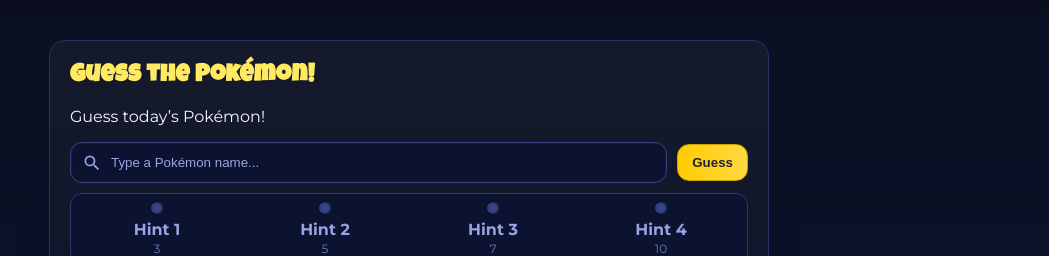
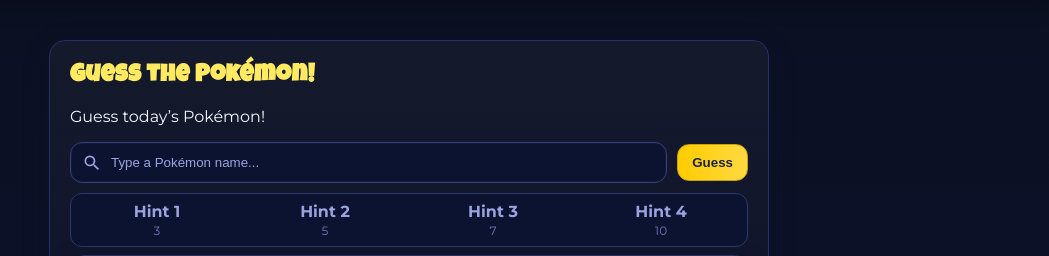
Before and after one commit to BVSTSirop/PokemonGames, a Flask app: page /daily in a window 1280 px wide. Shown: the part 85-341 px from the top of the page, without its empty margins (231-1280 px from the left). Run offline with Flask 3, Linux system fonts and the light colour scheme; data that the repository does not hold is empty.

Commit message:
refactor: changed hint display

```diff
--- a/static/daily.js
+++ b/static/daily.js
@@ -529,37 +529,37 @@
       const name = state.answer || '';
       const meta = state.meta || {};
       if (level === 1){
-        // Generation first
+        // Generation first (value only)
         if (!meta.generation) return false;
         const wrap = document.createElement('div');
         wrap.dataset.hint = 'generation';
-        wrap.textContent = t ? t('hints.gen', { n: meta.generation }) : `Gen: ${meta.generation}`;
+        wrap.textContent = String(meta.generation);
+        try { wrap.setAttribute('aria-label', t ? t('hints.gen', { n: meta.generation }) : `Gen: ${meta.generation}`); } catch(_) {}
         panel.appendChild(wrap);
       } else if (level === 2){
         if (!meta.color) return false;
         const wrap = document.createElement('div');
         wrap.dataset.hint = 'color';
-        wrap.textContent = t ? t('hints.color', { color: meta.color }) : `Color: ${meta.color}`;
+        try { const c = String(meta.color||''); wrap.textContent = c ? (c.charAt(0).toUpperCase()+c.slice(1)) : c; } catch(_) { wrap.textContent = String(meta.color); }
+        try { wrap.setAttribute('aria-label', t ? t('hints.color', { color: meta.color }) : `Color: ${meta.color}`); } catch(_) {}
         panel.appendChild(wrap);
       } else if (level === 3){
-        // Starts with becomes third
+        // Starts with becomes third (value only)
         if (!name) return false;
         const first = name.trim().charAt(0) || '?';
         const wrap = document.createElement('div');
         wrap.dataset.hint = 'first';
-        wrap.textContent = t ? t('hints.first', { letter: first }) : `Starts with ${first}`;
+        wrap.textContent = String(first).toUpperCase();
+        try { wrap.setAttribute('aria-label', t ? t('hints.first', { letter: first }) : `Starts with ${first}`); } catch(_) {}
         panel.appendChild(wrap);
       } else if (level === 4){
         if (!meta.sprite) return false;
         const wrap = document.createElement('div');
         wrap.dataset.hint = 'silhouette';
-        const label = document.createElement('div');
-        label.textContent = t ? t('hints.silhouette') : 'Silhouette';
         const thumb = document.createElement('div');
         thumb.className = 'silhouette-thumb';
         thumb.style.backgroundImage = `url(${meta.sprite})`;
-        thumb.setAttribute('aria-label', label.textContent);
-        wrap.appendChild(label);
+        try { thumb.setAttribute('aria-label', t ? t('aria.hint.silhouette') : 'Silhouette hint'); } catch(_) {}
         wrap.appendChild(thumb);
         panel.appendChild(wrap);
       } else { return false; }
@@ -584,7 +584,8 @@
               if (!meta || !meta.generation) return null;
               const wrap = document.createElement('div');
               wrap.dataset.hint = 'generation';
-              wrap.textContent = (typeof t==='function') ? t('hints.gen', { n: meta.generation }) : `Gen: ${meta.generation}`;
+              wrap.textContent = String(meta.generation);
+              try { wrap.setAttribute('aria-label', (typeof t==='function') ? t('hints.gen', { n: meta.generation }) : `Gen: ${meta.generation}`); } catch(_) {}
               return wrap;
             },
             2: () => {
@@ -592,7 +593,8 @@
               if (!meta || !meta.color) return null;
               const wrap = document.createElement('div');
               wrap.dataset.hint = 'color';
-              wrap.textContent = (typeof t==='function') ? t('hints.color', { color: meta.color }) : `Color: ${meta.color}`;
+              try { const c = String(meta.color||''); wrap.textContent = c ? (c.charAt(0).toUpperCase()+c.slice(1)) : c; } catch(_) { wrap.textContent = String(meta.color); }
+              try { wrap.setAttribute('aria-label', (typeof t==='function') ? t('hints.color', { color: meta.color }) : `Color: ${meta.color}`); } catch(_) {}
               return wrap;
             },
             3: () => {
@@ -601,7 +603,8 @@
               const first = name.trim().charAt(0) || '?';
               const wrap = document.createElement('div');
               wrap.dataset.hint = 'first';
-              wrap.textContent = (typeof t==='function') ? t('hints.first', { letter: first }) : `Starts with ${first}`;
+              wrap.textContent = String(first).toUpperCase();
+              try { wrap.setAttribute('aria-label', (typeof t==='function') ? t('hints.first', { letter: first }) : `Starts with ${first}`); } catch(_) {}
               return wrap;
             },
             4: () => {
@@ -609,13 +612,10 @@
               if (!meta || !meta.sprite) return null;
               const wrap = document.createElement('div');
               wrap.dataset.hint = 'silhouette';
-              const label = document.createElement('div');
-              label.textContent = (typeof t==='function') ? t('hints.silhouette') : 'Silhouette';
               const thumb = document.createElement('div');
               thumb.className = 'silhouette-thumb';
               thumb.style.backgroundImage = `url(${meta.sprite})`;
-              thumb.setAttribute('aria-label', label.textContent);
-              wrap.appendChild(label);
+              try { thumb.setAttribute('aria-label', (typeof t==='function') ? t('aria.hint.silhouette') : 'Silhouette hint'); } catch(_) {}
               wrap.appendChild(thumb);
               return wrap;
             }
--- a/static/game.js
+++ b/static/game.js
@@ -429,7 +429,10 @@
     const first = name.trim().charAt(0) || '?';
     const li = document.createElement('li');
     li.dataset.hint = 'first';
-    li.textContent = t('hints.first', { letter: first });
+    // Visible value only, capitalized
+    li.textContent = String(first).toUpperCase();
+    // Accessibility label preserves full text
+    try { li.setAttribute('aria-label', t('hints.first', { letter: first })); } catch(_) {}
     list.appendChild(li);
     state.hintLevel = Math.max(state.hintLevel || 0, 1);
     dbgHints('revealHintAt(1): appended hint', first);
@@ -440,7 +443,12 @@
     if (has('color')) { dbgHints('revealHintAt(2): already revealed'); return false; }
     const li = document.createElement('li');
     li.dataset.hint = 'color';
-    li.textContent = t('hints.color', { color: meta.color });
+    // Capitalize visible color value
+    try {
+      const c = String(meta.color || '');
+      li.textContent = c ? (c.charAt(0).toUpperCase() + c.slice(1)) : c;
+    } catch(_) { li.textContent = String(meta.color); }
+    try { li.setAttribute('aria-label', t('hints.color', { color: meta.color })); } catch(_) {}
     list.appendChild(li);
     state.hintLevel = Math.max(state.hintLevel || 0, 2);
     dbgHints('revealHintAt(2): appended color', meta.color);
@@ -451,7 +459,9 @@
     if (has('generation')) { dbgHints('revealHintAt(3): already revealed'); return false; }
     const li = document.createElement('li');
     li.dataset.hint = 'generation';
-    li.textContent = t('hints.gen', { n: meta.generation });
+    // Visible numeric value only
+    li.textContent = String(meta.generation);
+    try { li.setAttribute('aria-label', t('hints.gen', { n: meta.generation })); } catch(_) {}
     list.appendChild(li);
     state.hintLevel = Math.max(state.hintLevel || 0, 3);
     dbgHints('revealHintAt(3): appended generation', meta.generation);
@@ -462,8 +472,6 @@
     if (has('silhouette')) { dbgHints('revealHintAt(4): already revealed'); return false; }
     const li = document.createElement('li');
     li.dataset.hint = 'silhouette';
-    const label = document.createElement('div');
-    label.textContent = t('hints.silhouette');
     const thumb = document.createElement('div');
     thumb.style.width = '80px';
     thumb.style.height = '80px';
@@ -473,8 +481,7 @@
     thumb.style.backgroundPosition = 'center';
     thumb.style.filter = 'brightness(0) saturate(100%)';
     thumb.style.opacity = '0.9';
-    thumb.setAttribute('aria-label', t('hints.silhouette'));
-    li.appendChild(label);
+    try { thumb.setAttribute('aria-label', (typeof t==='function') ? t('aria.hint.silhouette') : 'Silhouette hint'); } catch(_) {}
     li.appendChild(thumb);
     list.appendChild(li);
     state.hintLevel = Math.max(state.hintLevel || 0, 4);
@@ -532,7 +539,8 @@
           if (!meta || !meta.generation) return null;
           const wrap = document.createElement('div');
           wrap.dataset.hint = 'generation';
-          wrap.textContent = t('hints.gen', { n: meta.generation });
+          wrap.textContent = String(meta.generation);
+          try { wrap.setAttribute('aria-label', (typeof t==='function') ? t('hints.gen', { n: meta.generation }) : `Gen: ${meta.generation}`); } catch(_) {}
           return wrap;
         },
         2: () => {
@@ -540,7 +548,8 @@
           if (!meta || !meta.color) return null;
           const wrap = document.createElement('div');
           wrap.dataset.hint = 'color';
-          wrap.textContent = t('hints.color', { color: meta.color });
+          try { const c = String(meta.color||''); wrap.textContent = c ? (c.charAt(0).toUpperCase()+c.slice(1)) : c; } catch(_) { wrap.textContent = String(meta.color); }
+          try { wrap.setAttribute('aria-label', (typeof t==='function') ? t('hints.color', { color: meta.color }) : `Color: ${meta.color}`); } catch(_) {}
           return wrap;
         },
         3: () => {
@@ -549,7 +558,8 @@
           const first = name.trim().charAt(0) || '?';
           const wrap = document.createElement('div');
           wrap.dataset.hint = 'first';
-          wrap.textContent = t('hints.first', { letter: first });
+          wrap.textContent = String(first).toUpperCase();
+          try { wrap.setAttribute('aria-label', (typeof t==='function') ? t('hints.first', { letter: first }) : `Starts with ${first}`); } catch(_) {}
           return wrap;
         },
         4: () => {
@@ -557,8 +567,6 @@
           if (!meta || !meta.sprite) return null;
           const wrap = document.createElement('div');
           wrap.dataset.hint = 'silhouette';
-          const label = document.createElement('div');
-          label.textContent = t('hints.silhouette');
           const thumb = document.createElement('div');
           thumb.style.width = '80px';
           thumb.style.height = '80px';
@@ -568,8 +576,7 @@
           thumb.style.backgroundPosition = 'center';
           thumb.style.filter = 'brightness(0) saturate(100%)';
           thumb.style.opacity = '0.9';
-          thumb.setAttribute('aria-label', t('hints.silhouette'));
-          wrap.appendChild(label);
+          try { thumb.setAttribute('aria-label', (typeof t==='function') ? t('aria.hint.silhouette') : 'Silhouette hint'); } catch(_) {}
           wrap.appendChild(thumb);
           return wrap;
         }
--- a/static/hints_ui.js
+++ b/static/hints_ui.js
@@ -16,6 +16,17 @@
       const arr = MAP[lang] || MAP.en;
       return arr[level-1] || ('Hint ' + String(level));
     }catch(_){ return 'Hint ' + String(level); }
+  }
+
+  function unlockedLabel(level){
+    try{
+      if (typeof t !== 'function') return null;
+      if (level === 1) return t('hints.stepLabel.gen');
+      if (level === 2) return t('hints.stepLabel.color');
+      if (level === 3) return t('hints.stepLabel.first');
+      if (level === 4) return t('hints.stepLabel.silhouette');
+      return null;
+    }catch(_){ return null; }
   }
 
   function getStepByLevel(level){
@@ -117,7 +128,11 @@
             steps.forEach(step => {
               const level = parseInt(step.getAttribute('data-level')||'0',10) || 0;
               const label = step.querySelector('.label');
-              if (label) label.textContent = stepLabel(level, forcedLang);
+              if (!label) return;
+              const isActive = step.classList.contains('active');
+              const txt = isActive ? (unlockedLabel(level) || stepLabel(level, forcedLang))
+                                   : stepLabel(level, forcedLang);
+              label.textContent = txt;
             });
           }catch(_){ }
         };
@@ -177,7 +192,15 @@
           else if (lvl === 4) can = !!meta && !!meta.sprite; // Silhouette needs an image
         } catch(_) { can = true; }
         const should = (wrong >= th) && can;
+        const wasActive = step.classList.contains('active');
         step.classList.toggle('active', !!should);
+        if (should !== wasActive) {
+          const lblEl = step.querySelector('.label');
+          if (lblEl) {
+            const txt = should ? (unlockedLabel(lvl) || stepLabel(lvl)) : stepLabel(lvl);
+            lblEl.textContent = txt;
+          }
+        }
       });
       dbg('updateTimeline wrong=', wrong);
     }catch(_){ }
--- a/static/i18n.js
+++ b/static/i18n.js
@@ -32,13 +32,19 @@
       'hud.streak': 'Streak',
       'guessed.title': 'Guessed:',
       'hints.title': 'Hints',
-      'hints.first': 'Starts with {letter}',
-      'hints.color': 'Color: {color}',
-      'hints.gen': 'Gen: {n}',
-      'hints.silhouette': 'Silhouette',
+      'hints.first': '{letter}',
+      'hints.color': '{color}',
+      'hints.gen': '{n}',
+      // aria-only key for screen readers (no visible text in UI)
+      'aria.hint.silhouette': 'Silhouette hint',
       'hints.label.first': 'Starts with',
       'hints.label.color': 'Color',
-      'hints.label.gen': 'Generation'
+      'hints.label.gen': 'Generation',
+      // Short labels for hint timeline steps once unlocked
+      'hints.stepLabel.gen': 'Gen',
+      'hints.stepLabel.color': 'Color',
+      'hints.stepLabel.first': 'Starts with',
+      'hints.stepLabel.silhouette': 'Silhouette'
     },
     es: {
       'nav.guess': 'Sprite',
@@ -71,13 +77,19 @@
       'hud.streak': 'Racha',
       'guessed.title': 'Adivinados:',
       'hints.title': 'Pistas',
-      'hints.first': 'Empieza con {letter}',
-      'hints.color': 'Color: {color}',
-      'hints.gen': 'Gen: {n}',
-      'hints.silhouette': 'Silueta',
+      'hints.first': '{letter}',
+      'hints.color': '{color}',
+      'hints.gen': '{n}',
+      // Clave solo para aria (lectores de pantalla)
+      'aria.hint.silhouette': 'Pista de silueta',
       'hints.label.first': 'Empieza con',
       'hints.label.color': 'Color',
-      'hints.label.gen': 'Generación'
+      'hints.label.gen': 'Generación',
+      // Etiquetas cortas para pasos de pistas al desbloquearse
+      'hints.stepLabel.gen': 'Gen',
+      'hints.stepLabel.color': 'Color',
+      'hints.stepLabel.first': 'Empieza con',
+      'hints.stepLabel.silhouette': 'Silueta'
     },
     fr: {
       'nav.guess': 'Sprite',
@@ -110,13 +122,19 @@
       'hud.streak': 'Série',
       'guessed.title': 'Proposés\u00A0:',
       'hints.title': 'Indices',
-      'hints.first': 'Commence par {letter}',
-      'hints.color': 'Couleur : {color}',
-      'hints.gen': 'Génération : {n}',
-      'hints.silhouette': 'Silhouette',
+      'hints.first': '{letter}',
+      'hints.color': '{color}',
+      'hints.gen': '{n}',
+      // Clé aria uniquement (lecteurs d’écran)
+      'aria.hint.silhouette': 'Indice silhouette',
       'hints.label.first': 'Commence par',
       'hints.label.color': 'Couleur',
-      'hints.label.gen': 'Génération'
+      'hints.label.gen': 'Génération',
+      // Libellés courts pour la timeline des indices
+      'hints.stepLabel.gen': 'Gén.',
+      'hints.stepLabel.color': 'Couleur',
+      'hints.stepLabel.first': 'Commence par',
+      'hints.stepLabel.silhouette': 'Silhouette'
     },
     de: {
       'nav.guess': 'Sprite',
@@ -149,13 +167,19 @@
       'hud.streak': 'Serie',
       'guessed.title': 'Geraten:',
       'hints.title': 'Hinweise',
-      'hints.first': 'Beginnt mit {letter}',
-      'hints.color': 'Farbe: {color}',
-      'hints.gen': 'Gen: {n}',
-      'hints.silhouette': 'Silhouette',
+      'hints.first': '{letter}',
+      'hints.color': '{color}',
+      'hints.gen': '{n}',
+      // Nur für aria (Screenreader)
+      'aria.hint.silhouette': 'Silhouetten-Hinweis',
       'hints.label.first': 'Beginnt mit',
       'hints.label.color': 'Farbe',
-      'hints.label.gen': 'Generation'
+      'hints.label.gen': 'Generation',
+      // Kurze Beschriftungen für freigeschaltete Hinweise
+      'hints.stepLabel.gen': 'Gen',
+      'hints.stepLabel.color': 'Farbe',
+      'hints.stepLabel.first': 'Beginnt mit',
+      'hints.stepLabel.silhouette': 'Silhouette'
     }
   };
 
--- a/static/styles.css
+++ b/static/styles.css
@@ -226,8 +243,8 @@
 .hint-timeline{margin:10px 0 8px}
 .hint-timeline .timeline-track{position:relative;display:flex;align-items:flex-start;justify-content:space-between;gap:8px;padding:8px 6px;background:#0c1330;border:1px solid #2b386f;border-radius:12px}
 .hint-timeline .timeline-step{position:relative;display:flex;flex-direction:column;align-items:center;min-width:60px;flex:1 1 0;cursor:pointer}
-.hint-timeline .timeline-step .dot{width:12px;height:12px;border-radius:50%;background:#39458a;border:2px solid #2b386f;box-shadow:0 0 0 2px rgba(0,0,0,.15)}
-.hint-timeline .timeline-step .label{margin-top:6px;font-weight:800;color:#9aa3e0;text-align:center;white-space:nowrap;overflow:hidden;text-overflow:ellipsis;max-width:120px}
+.hint-timeline .timeline-step .dot{display:none}
+.hint-timeline .timeline-step .label{margin-top:0;font-weight:800;color:#9aa3e0;text-align:center;white-space:nowrap;overflow:hidden;text-overflow:ellipsis;max-width:120px}
 .hint-timeline .timeline-step .sub{margin-top:2px;font-size:12px;color:#6f79b8}
 .hint-timeline .timeline-step.active .dot{background:#ffcc01;border-color:#caa300;box-shadow:0 0 0 2px rgba(255,204,1,.25)}
 .hint-timeline .timeline-step.active .label{color:#ffea61}
```
Also changed, not shown: other parts of static/styles.css (+37 -2 lines).
